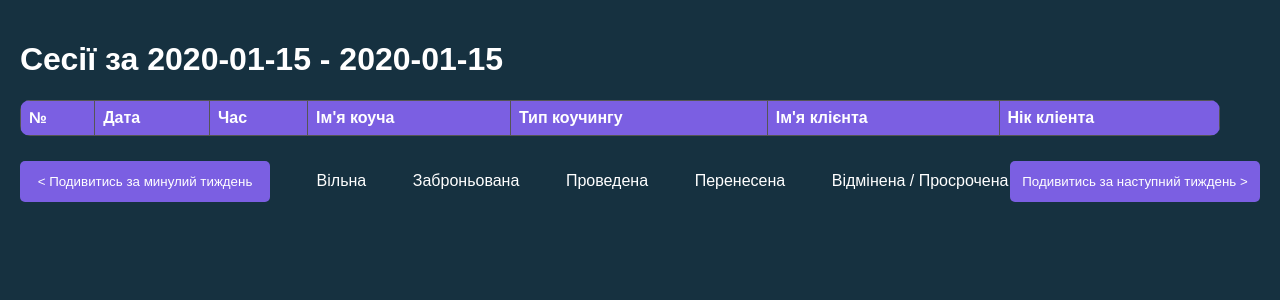
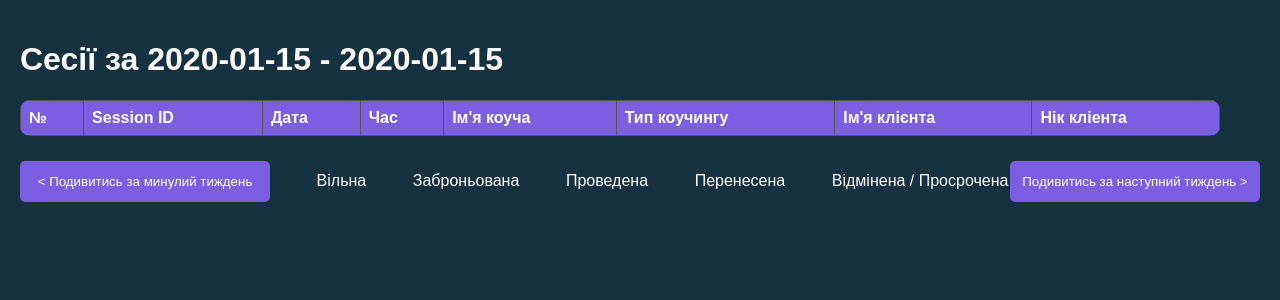
Before and after one commit to perites/coach_web_app, a Flask app: template templates/one_week_sessions.html in a window 1280 px wide. Shown: the top 300 px of the page. Run offline with Flask 3, Linux system fonts and the light colour scheme; the template is opened without the code that fills it: most values are stand-ins (such as "Sample title", 1, 10 or a date in 2020); lists and menus that the app fills with data are empty.

Commit message:
Added column ID

```diff
--- a/templates/one_week_sessions.html
+++ b/templates/one_week_sessions.html
@@ -87,6 +87,7 @@
     <thead>
     <tr>
         <th>№</th>
+        <th>Session ID</th>
         <th>Дата</th>
         <th>Час</th>
         <th>Ім'я коуча</th>
@@ -100,12 +101,14 @@
     {% for  index, session in enumerate(sessions) %}
         <tr style="{{ status_colors[session.status] }}">
             <td>{{ index+1 }}</td>
+            <td>{{ session.id }}</td>
             <td>{{ session.date }}</td>
             <td>{{ session.starting_time }}</td>
             <td>{{ session.coach.full_name }}</td>
             <td>{{ session.type or "" }}</td>
             <td>{{ session.client.full_name }}</td>
             <td>{{ session.client.username }}</td>
+
         </tr>
     {% endfor %}
     </tbody>
```
